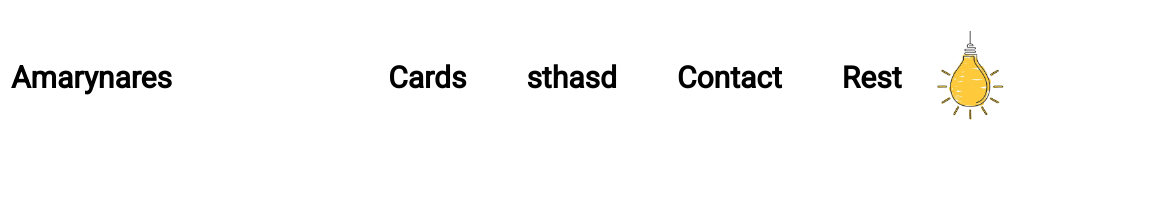
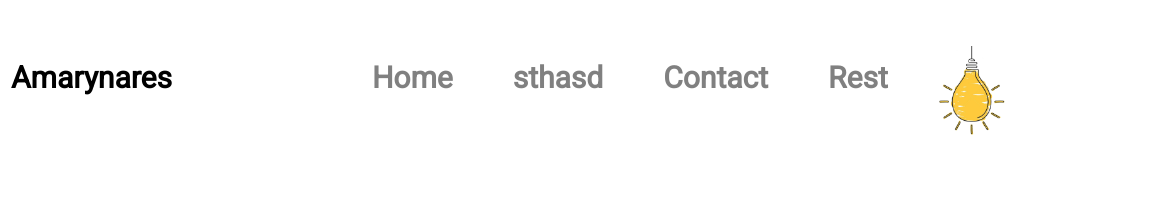
Before and after one commit to krzeslaav/test, a plain HTML site: page index.html in a window 1280 px wide. Shown: the top 211 px of the page, 124-1280 px from the left. Drawn offline with Linux system fonts and the light colour scheme.

Commit message:
dark mode + navbar borders

```diff
--- a/index.html
+++ b/index.html
@@ -6,6 +6,9 @@
      <meta name="viewport" content="width=device-width, initial-scale=1.0">
      <title>Amarynares | HOME</title>
      <link rel="stylesheet" href="./style/main.css">
+
+     <link rel="stylesheet" id='page_colors' href="./style/mode_main.css">
+
      <link rel="stylesheet" href="./style/transition.css">
 
      <!-- GFONTS -->
@@ -33,7 +36,7 @@
                          <ul class="navbar-list">
                               <li class="nav-option">
                                    <a href="./index.html" class="navlink">
-                                        Cards
+                                        Home
                                    </a>
                               </li>
                               <li class="nav-option">
--- a/js/app.js
+++ b/js/app.js
@@ -49,15 +49,16 @@ window.addEventListener("scroll",()=>{
      }
      lastScroll = currentScroll;
 })
+//CHANGE CSS COLOURS
 let tryb = 0;
 btnCss.addEventListener("click",(e)=>{
      if(tryb ==0){
-          console.log("zmiana na darkmode (musze zrobić go najpier)")
+          document.getElementById("page_colors").setAttribute("href","./style/mode_side.css")
           document.getElementById("switch").setAttribute("src","./media/off.png")
           tryb = 1;
 
      } else{
-          console.log("zmiana lightmode (musze no najpierw zrobic)")
+          document.getElementById("page_colors").setAttribute("href","./style/mode_main.css")
           document.getElementById("switch").setAttribute("src","./media/on.png")
           tryb = 0;
 
--- a/style/main.css
+++ b/style/main.css
@@ -1,26 +1,24 @@
 :root{
      --ff-main: 'Roboto', sans-serif;
-     --bg-col: #000000;
-     --fg-col:#ffffff;
-     --accent: rgb(189, 55, 55);
-     --navbar-col:rgba(0, 0, 0, 0.7);
-
 }
 *{
      margin:0;
      padding-bottom:0;
      box-sizing: border-box;
+     caret-color: transparent;
+}
+*::selection{
+     background-color: var(--accent);
+     color:var(--fg-col);
+}
 
-     outline-color: var(--accent);
-     outline-offset: .25em;
-}
 
 .container{
      font-family: var(--ff-main);
      font-size: 30px;
      position: relative;
      overflow-x:hidden;
-     /* background-color:var(--bg-col); */
+     background-color:var(--fg-col);
 }
 
 /* -----------------------------------NAVBAR---------------------------- */
@@ -50,9 +48,19 @@
      align-content: center;
      justify-content: center;
 }
+.navlink{
+     color:var(--fc-side);
+}
+.nav-option >.navlink:hover{
+     transition:  ease-in;
+     border-bottom-style:solid;
+     border-color:var(--accent);
+     color:var(--bg-col);
+}
 /* update */
 .navlink p{
      display: flex;
+     color:var(--bg-col);
      padding:1em 1em 1em 0em;
 
 }
@@ -63,7 +71,12 @@
      display:flex;
 }
 .nav-option{
-     padding:1em;
+     padding:.5em;
+     height: 2em;
+     position: relative;
+     margin:.5em;
+     /* margin-right: .15em; */
+
 }
 
 .brand{
@@ -71,6 +84,7 @@
      height: 90px;
      display: block;
      margin-right: .5em;
+     color:var(--bg-col);
 }
 .toggler{
      display: none;
--- /dev/null
+++ b/style/mode_main.css
@@ -0,0 +1,8 @@
+/* DEFAULT CSS MODE\COLOURS*/
+:root{
+     --bg-col: #000000;
+     --fg-col:#ffffff;
+     --accent: rgb(189, 55, 55);
+     --navbar-col:rgba(0, 0, 0, 0.7);
+     --fc-side: gray;
+}
--- /dev/null
+++ b/style/mode_side.css
@@ -0,0 +1,11 @@
+/* DARKMODE CSS MODE\COLOURS*/
+:root{
+     --fg-col:#365ee0;
+     --bg-col: #white;
+     --accent: rgb(189, 55, 55);
+     --navbar-col:rgba(0, 0, 0, 0.7);
+     --fc-side: white;
+}
+section{
+     background:var(--navbar-col   );
+}
```
Also changed, not shown: media/aaa.jpg (deleted), 2 other files.
